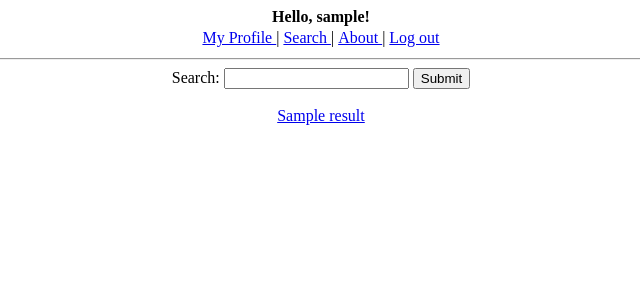
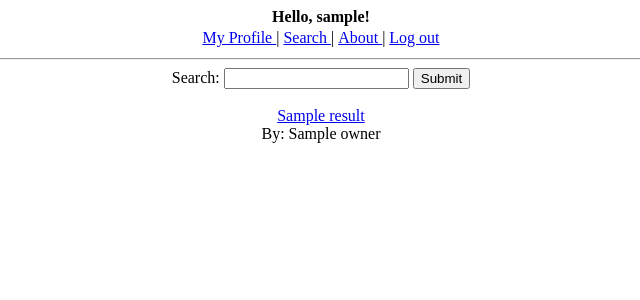
Before and after one commit to jacksonzou123/softdev-p00, a Flask app: template templates/search.html in a window 1280 px wide. Shown: the top 300 px of the page, without its empty margins (319-959 px from the left). Run offline with Flask 2, Linux system fonts and the light colour scheme; the template is opened without the code that fills it: most values are stand-ins (such as "Sample title", 1, 10 or a date in 2020).

Commit message:
fixed search results

```diff
--- a/templates/search.html
+++ b/templates/search.html
@@ -7,8 +7,9 @@
 </form>
 <br>
 
-{% for id, title in results %}
+{% for id, title, owner in results %}
   <a href="/blog?id={{id}}">{{ title}}</a><br>
+  By: {{ owner }}
 {% endfor %}
 
 {% endblock %}
--- a/utl/tester.py
+++ b/utl/tester.py
@@ -260,8 +260,9 @@ def findBlog(search):
     for goodTitles in blogsList:
         q = "SELECT blog_id,title FROM blog_tbl WHERE title='%s'" % goodTitles
         data = exec(q).fetchone()
-        data = data + (getUserInfo(getUserfromBlog(str(data[0]))),)
+        data = data + getUserInfo(getUserfromBlog(str(data[0])))
         blogIDList.append(data)
+
     return blogIDList   #list of tuples
 
 #findBlogStr for list of str not list of tuples
```
